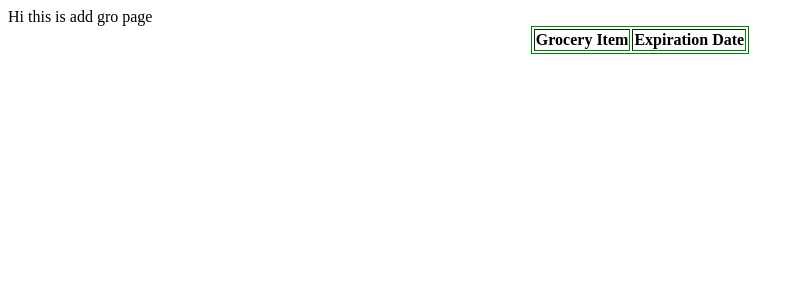
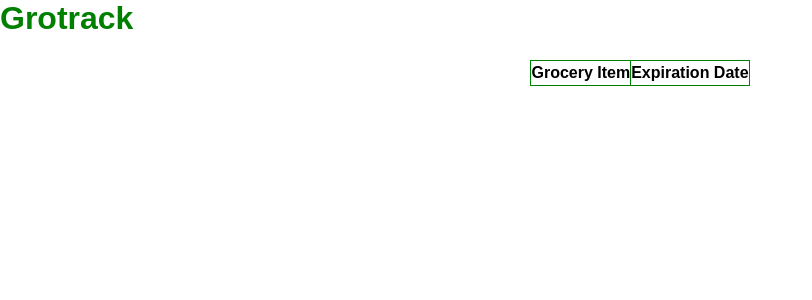
Before and after one commit to Computer-Kids-Club/grotrack, a PHP site: page /add_gro_page.php in a window 1280 px wide. Shown: the top 300 px of the page, without its empty margins (0-812 px from the left). Run offline with PHP 8.4, Linux system fonts and the light colour scheme; data that the repository does not hold is empty.

Commit message:
more style

```diff
--- a/add_gro_page.php
+++ b/add_gro_page.php
@@ -1,5 +1,7 @@
 <!DOCTYPE html>
 <html>
+<link rel="stylesheet" href="https://cdn.jsdelivr.net/npm/bulma@0.9.2/css/bulma.min.css">
+<h1 class = "title">Grotrack</h1>
 <style type="text/css">
         table.mytable {
             border: 1px solid Green;
@@ -9,18 +11,25 @@
         }
         table.mytable > tbody > tr > td {
             color: Black;
+            font-family: Arial, Helvetica, sans-serif;
+            text-align: center;
         }
         table.mytable{
             margin-left: auto;
             margin-right: auto;
+        }
+        h1.title {
+            font-family: Arial, Helvetica, sans-serif;
+            color: Green
+
+        }
 }
 </style>
 <body>
 
 <?php
 
-echo 'Hi this is add gro page';
-$conn = new mysqli("localhost:3306", "groperson", "gropassword", "groceries");
+$conn = new mysqli("localhost:8889", "groperson", "gropassword", "groceries");
 $query = "SELECT gro_name, gro_exp_date FROM your_groceries;";
 $results = $conn -> query($query);
 echo "<table border='1' class='mytable'>";
```
